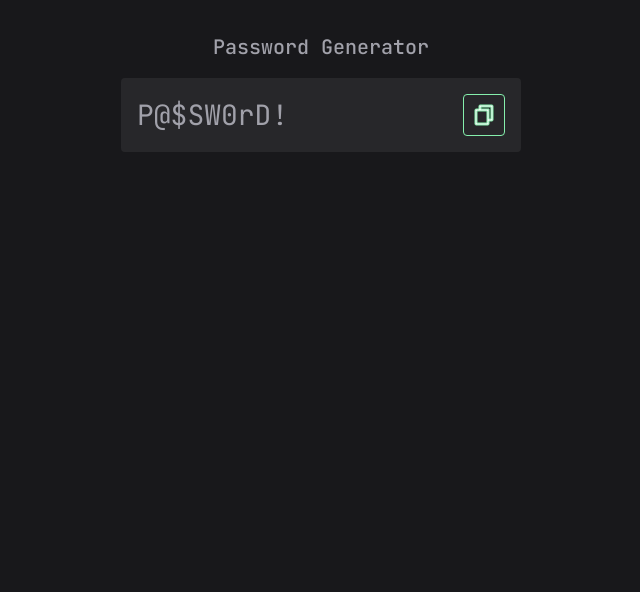
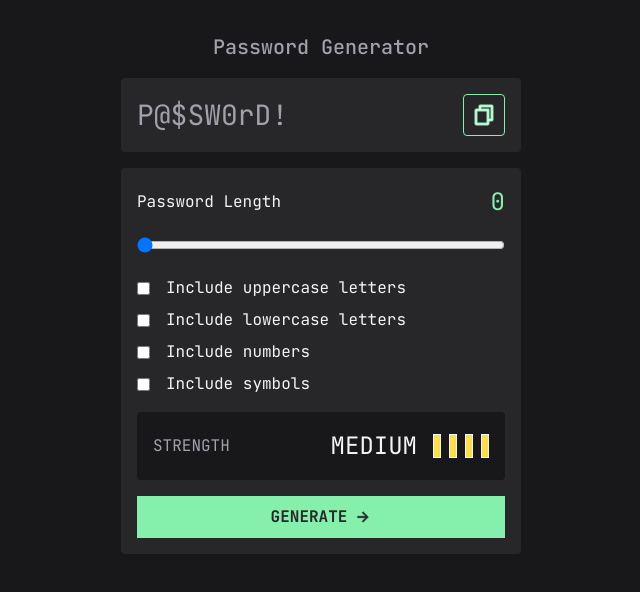
Before and after one commit to programmingenjoyer219/fem-password-generator, a SvelteKit app: page / in a window 1280 px wide. Shown: the top 592 px of the page, without its empty margins (319-959 px from the left). Built offline with nearby package versions, Linux system fonts and the light colour scheme.

Commit message:
Setup PasswordConfig.svelte.
- Setup PasswordConfig.svelte, its a form which allows users to generate a password as per thier configuration.
This form contains PasswordStrength.svelte, a component responsible for displaying strength of the newly generated password.

```diff
--- /dev/null
+++ b/src/lib/PasswordConfig.svelte
@@ -0,0 +1,79 @@
+<script>
+	import PasswordStrength from './PasswordStrength.svelte';
+</script>
+
+{#snippet RightArrowIcon()}
+	<svg
+		class="stroke-dark-400 group-hover:stroke-primary size-4"
+		aria-hidden="true"
+		xmlns="http://www.w3.org/2000/svg"
+		viewBox="0 0 24 24"
+		fill="currentColor"
+		><path
+			d="M16.1716 10.9999L10.8076 5.63589L12.2218 4.22168L20 11.9999L12.2218 19.778L10.8076 18.3638L16.1716 12.9999H4V10.9999H16.1716Z"
+		></path></svg
+	>
+{/snippet}
+
+<section class="bg-dark-400 rounded-sm p-4">
+	<form class="space-y-4">
+		<div class="space-y-4">
+			<label for="password-length" class="flex items-center justify-between">
+				<span>Password Length</span>
+				<span class="text-primary text-lg">0</span>
+			</label>
+			<input
+				class="range-slider w-full"
+				type="range"
+				min="0"
+				max="20"
+				step="1"
+				defaultValue={0}
+				name="password-length"
+				id="password-length"
+			/>
+		</div>
+
+		<div class="space-y-2">
+			<div class="flex flex-row-reverse items-center justify-end gap-4">
+				<label for="uppercase-letters">Include uppercase letters</label>
+				<input
+					class="accent-primary"
+					type="checkbox"
+					name="uppercase-letters"
+					id="uppercase-letters"
+				/>
+			</div>
+
+			<div class="flex flex-row-reverse items-center justify-end gap-4">
+				<label for="lowercase-letters">Include lowercase letters</label>
+				<input
+					class="accent-primary"
+					type="checkbox"
+					name="lowercase-letters"
+					id="lowercase-letters"
+				/>
+			</div>
+
+			<div class="flex flex-row-reverse items-center justify-end gap-4">
+				<label for="numbers">Include numbers</label>
+				<input class="accent-primary" type="checkbox" name="numbers" id="numbers" />
+			</div>
+
+			<div class="flex flex-row-reverse items-center justify-end gap-4">
+				<label for="symbols">Include symbols</label>
+				<input class="accent-primary" type="checkbox" name="symbols" id="symbols" />
+			</div>
+		</div>
+
+		<PasswordStrength />
+
+		<button
+			type="submit"
+			class="group bg-primary text-dark-400 border-primary hover:bg-dark-400 hover:text-primary flex w-full items-center justify-center gap-2 border py-2 font-bold transition-all duration-200 hover:gap-4"
+		>
+			<span>GENERATE</span>
+			{@render RightArrowIcon()}
+		</button>
+	</form>
+</section>
--- /dev/null
+++ b/src/lib/PasswordStrength.svelte
@@ -0,0 +1,13 @@
+<div class="bg-dark-500 flex items-center justify-between rounded-sm p-4">
+	<span class="text-light-400">STRENGTH</span>
+
+	<div class="flex items-center gap-4">
+		<span class="sr-only min-[425px]:not-sr-only min-[425px]:text-lg">MEDIUM</span>
+		<div aria-hidden="true" class="grid grid-cols-4 gap-2">
+			<div class="bg-accent h-[var(--text-lg)] w-2 border"></div>
+			<div class="bg-accent h-[var(--text-lg)] w-2 border"></div>
+			<div class="bg-accent h-[var(--text-lg)] w-2 border"></div>
+			<div class="bg-accent h-[var(--text-lg)] w-2 border"></div>
+		</div>
+	</div>
+</div>
--- a/src/routes/+page.svelte
+++ b/src/routes/+page.svelte
@@ -1,6 +1,8 @@
 <script>
+	import PasswordConfig from '$lib/PasswordConfig.svelte';
 	import PasswordDisplay from '$lib/PasswordDisplay.svelte';
 </script>
 
 <h1 class="text-md text-light-400 text-center font-medium">Password Generator</h1>
 <PasswordDisplay />
+<PasswordConfig />
```
